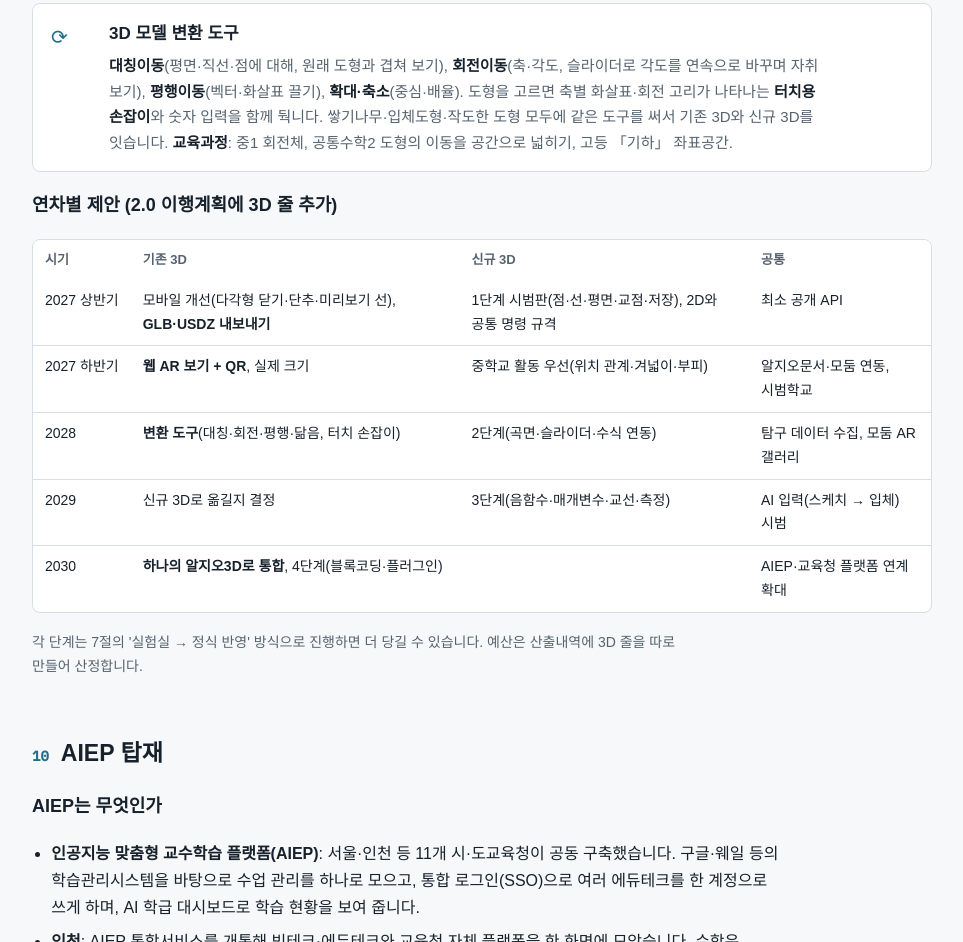
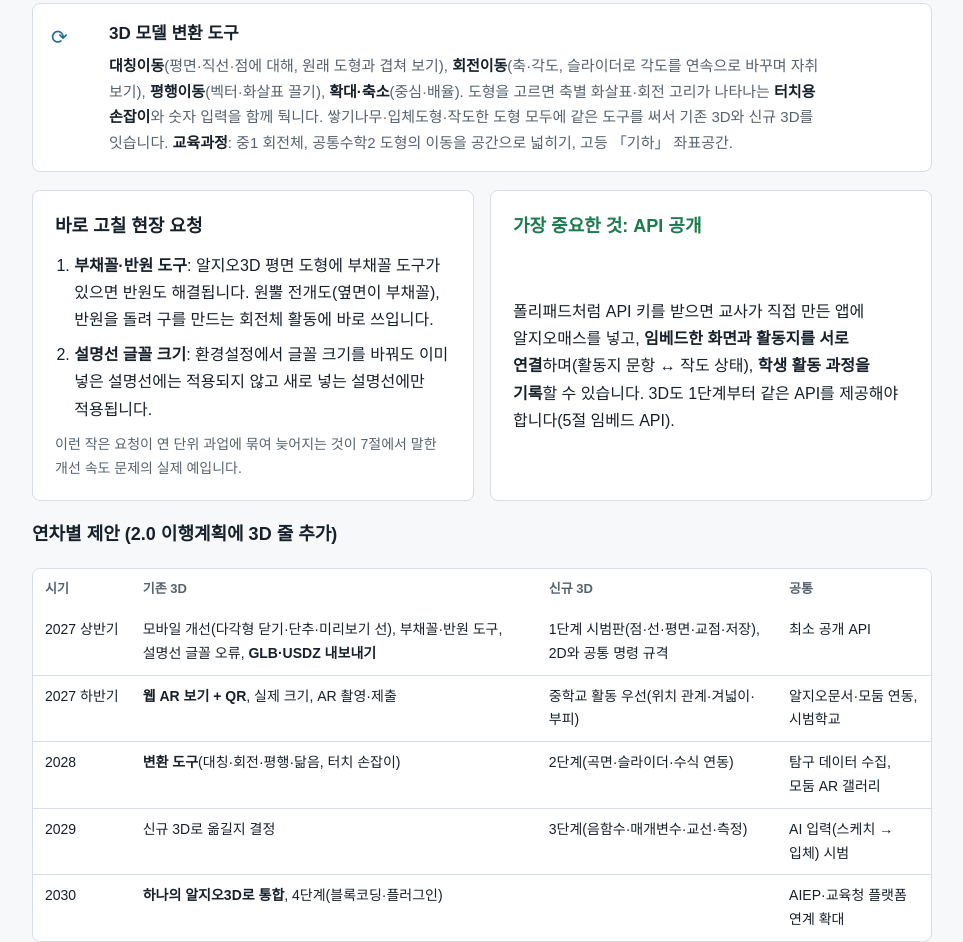
Before and after one commit to j333333766-hub/algeomath-tool-compare, a plain HTML site: page index.html in a window 1280 px wide. Shown: the part 10584-11526 px from the top of the page, without its empty margins (282-1245 px from the left). Drawn offline with Linux system fonts and the light colour scheme; a web font is replaced by a local one.

Commit message:
알지오3D 현장 요청(부채꼴·반원, 설명선 글꼴, AR 촬영)과 API 강조 반영
Co-Authored-By: Claude Opus 5.5 <noreply@anthropic.com>

```diff
--- a/index.html
+++ b/index.html
@@ -423,9 +423,24 @@ a:focus-visible{outline:2px solid var(--accent);outline-offset:2px}
   <p class="thesis" style="font-size:16px">목표 제안: <strong>"보고, 만지고, 꺼내 쓰는 3D"</strong>. 중·고 공간 도형을 화면에서 작도·변환하고, 만든 도형을 AR·3D 프린팅·다른 앱으로 꺼내 쓰는 공공 3D 탐구 도구. 기존 3D의 강점과 신규 3D의 공간 작도·그래프를 <strong>하나의 알지오3D로</strong> 합치는 것을 최종 목표로.</p>
 
   <div class="dir">
-    <article><span class="k">AR</span><h3>알지오매스 자체 증강현실</h3><p>만든 도형을 휴대폰·태블릿 카메라로 책상 위에 띄워 둘러봅니다. 앱 설치 없이 웹에서(안드로이드는 웹 AR, 아이폰·아이패드는 USDZ 빠른 보기), 작품마다 QR을 만들어 교실 화면에서 바로 열고, 알지오모둠 과제 제출물을 AR 갤러리로 모아 봅니다. 격자 1칸 = 1cm처럼 <b>실제 크기</b>로 보면 부피·겨넓이를 몸으로 느낄 수 있습니다. <b>근거</b>: 현장 교사가 만든 3D 그림판 앱에서 학생들이 회전체 작품을 GLB·USDZ로 내보내 AR 갤러리로 공유하는 수업을 이미 운영했습니다.</p></article>
+    <article><span class="k">AR</span><h3>알지오매스 자체 증강현실</h3><p>만든 도형을 휴대폰·태블릿 카메라로 책상 위에 띄워 둘러봅니다. 앱 설치 없이 웹에서(안드로이드는 웹 AR, 아이폰·아이패드는 USDZ 빠른 보기), 작품마다 QR을 만들어 교실 화면에서 바로 열고, 알지오모둠 과제 제출물을 AR 갤러리로 모아 봅니다. 격자 1칸 = 1cm처럼 <b>실제 크기</b>로 보면 부피·겨넓이를 몸으로 느낄 수 있습니다. AR 화면을 <b>사진·짧은 영상으로 찍어</b> 저장하거나 과제로 제출하게 합니다. <b>근거</b>: 현장 교사가 만든 3D 그림판 앱에서 학생들이 회전체 작품을 GLB·USDZ로 내보내 AR 갤러리로 공유하는 수업을 이미 운영했습니다.</p></article>
     <article><span class="k">⤓</span><h3>색·재질·수학 정보를 담은 내보내기</h3><p>지금은 STL(모양만, 색 없음)뿐입니다. <b>GLB</b>에는 면별 색·투명도·재질과 도형 종류·꼭짓점 좌표·부피·겨넓이·단위 같은 수학 정보를, <b>USDZ</b>에는 색·재질과 실제 크기를 담습니다(컬러 3D 프린팅용 3MF·OBJ는 검토). 수학 정보가 있으면 AR에서 도형을 눌렀을 때 "정사각뿔, 부피 ○○"을 보여 주거나 다시 불러올 때 도형을 되살릴 수 있습니다. <b>근거</b>: 현장 시제품에서 GLB(입체별 색·무늬, 도형 유형 정보)·USDZ(격자 1칸=2cm) 내보내기를 사흘 안에 붙이고 자동 검사 139개를 통과했습니다.</p></article>
     <article><span class="k">⟳</span><h3>3D 모델 변환 도구</h3><p><b>대칭이동</b>(평면·직선·점에 대해, 원래 도형과 겹쳐 보기), <b>회전이동</b>(축·각도, 슬라이더로 각도를 연속으로 바꾸며 자취 보기), <b>평행이동</b>(벡터·화살표 끌기), <b>확대·축소</b>(중심·배율). 도형을 고르면 축별 화살표·회전 고리가 나타나는 <b>터치용 손잡이</b>와 숫자 입력을 함께 둭니다. 쌓기나무·입체도형·작도한 도형 모두에 같은 도구를 써서 기존 3D와 신규 3D를 잇습니다. <b>교육과정</b>: 중1 회전체, 공통수학2 도형의 이동을 공간으로 넓히기, 고등 「기하」 좌표공간.</p></article>
+  </div>
+
+  <div class="two">
+    <div class="panel">
+      <h3>바로 고칠 현장 요청</h3>
+      <ol>
+        <li><b>부채꼴·반원 도구</b>: 알지오3D 평면 도형에 부채꼴 도구가 있으면 반원도 해결됩니다. 원뿔 전개도(옆면이 부채꼴), 반원을 돌려 구를 만드는 회전체 활동에 바로 쓰입니다.</li>
+        <li><b>설명선 글꼴 크기</b>: 환경설정에서 글꼴 크기를 바꿔도 이미 넣은 설명선에는 적용되지 않고 새로 넣는 설명선에만 적용됩니다.</li>
+      </ol>
+      <p class="note">이런 작은 요청이 연 단위 과업에 묶여 늦어지는 것이 7절에서 말한 개선 속도 문제의 실제 예입니다.</p>
+    </div>
+    <div class="panel keep">
+      <h3>가장 중요한 것: API 공개</h3>
+      <p>폴리패드처럼 API 키를 받으면 교사가 직접 만든 앱에 알지오매스를 넣고, <b>임베드한 화면과 활동지를 서로 연결</b>하며(활동지 문항 ↔ 작도 상태), <b>학생 활동 과정을 기록</b>할 수 있습니다. 3D도 1단계부터 같은 API를 제공해야 합니다(5절 임베드 API).</p>
+    </div>
   </div>
 
   <h3>연차별 제안 (2.0 이행계획에 3D 줄 추가)</h3>
@@ -433,8 +448,8 @@ a:focus-visible{outline:2px solid var(--accent);outline-offset:2px}
   <table>
     <thead><tr><th scope="col">시기</th><th scope="col">기존 3D</th><th scope="col">신규 3D</th><th scope="col">공통</th></tr></thead>
     <tbody>
-      <tr><th scope="row">2027 상반기</th><td>모바일 개선(다각형 닫기·단추·미리보기 선), <b>GLB·USDZ 내보내기</b></td><td>1단계 시범판(점·선·평면·교점·저장), 2D와 공통 명령 규격</td><td>최소 공개 API</td></tr>
-      <tr><th scope="row">2027 하반기</th><td><b>웹 AR 보기 + QR</b>, 실제 크기</td><td>중학교 활동 우선(위치 관계·겨넓이·부피)</td><td>알지오문서·모둠 연동, 시범학교</td></tr>
+      <tr><th scope="row">2027 상반기</th><td>모바일 개선(다각형 닫기·단추·미리보기 선), 부채꼴·반원 도구, 설명선 글꼴 오류, <b>GLB·USDZ 내보내기</b></td><td>1단계 시범판(점·선·평면·교점·저장), 2D와 공통 명령 규격</td><td>최소 공개 API</td></tr>
+      <tr><th scope="row">2027 하반기</th><td><b>웹 AR 보기 + QR</b>, 실제 크기, AR 촬영·제출</td><td>중학교 활동 우선(위치 관계·겨넓이·부피)</td><td>알지오문서·모둠 연동, 시범학교</td></tr>
       <tr><th scope="row">2028</th><td><b>변환 도구</b>(대칭·회전·평행·닮음, 터치 손잡이)</td><td>2단계(곡면·슬라이더·수식 연동)</td><td>탐구 데이터 수집, 모둠 AR 갤러리</td></tr>
       <tr><th scope="row">2029</th><td>신규 3D로 옮길지 결정</td><td>3단계(음함수·매개변수·교선·측정)</td><td>AI 입력(스케치 → 입체) 시범</td></tr>
       <tr><th scope="row">2030</th><td colspan="2"><b>하나의 알지오3D로 통합</b>, 4단계(블록코딩·플러그인)</td><td>AIEP·교육청 플랫폼 연계 확대</td></tr>
```
